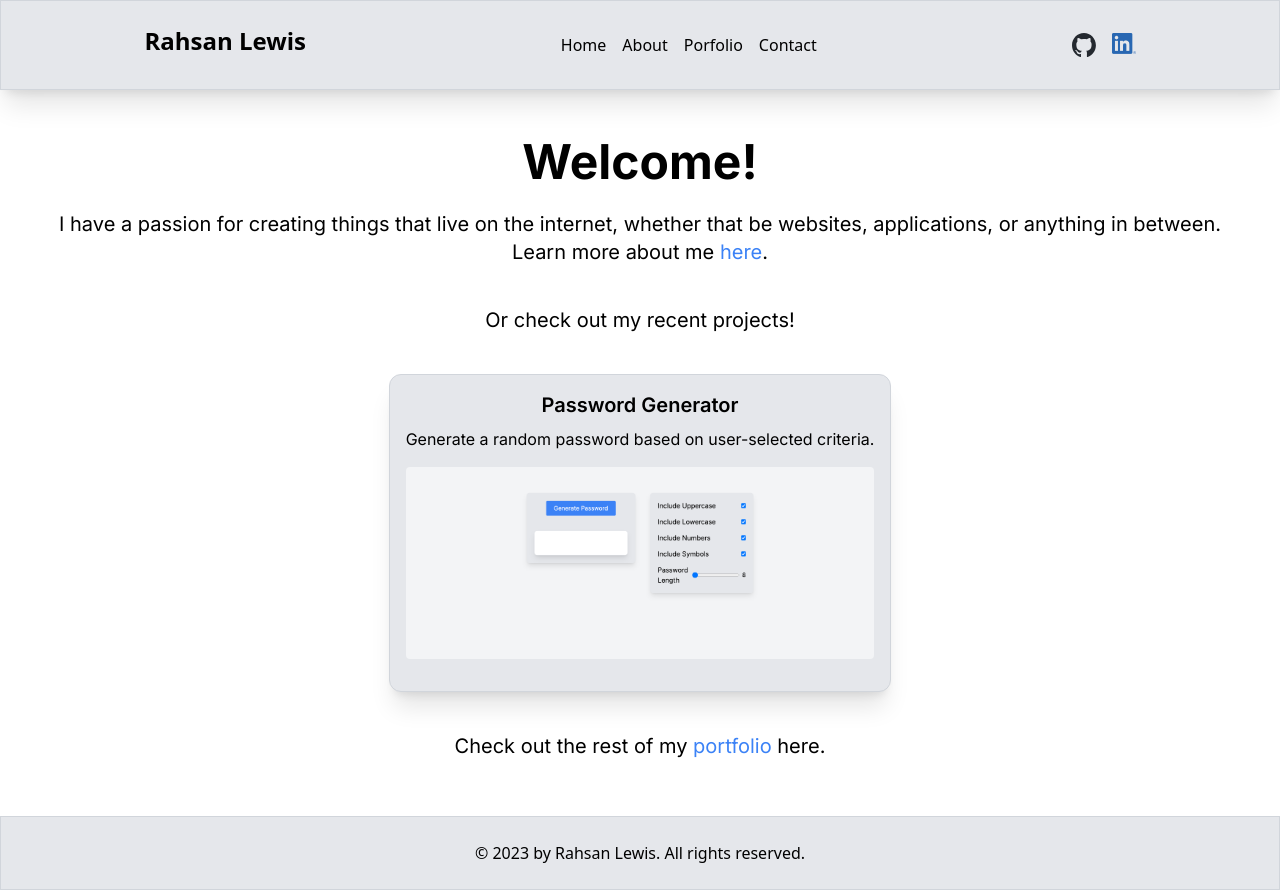
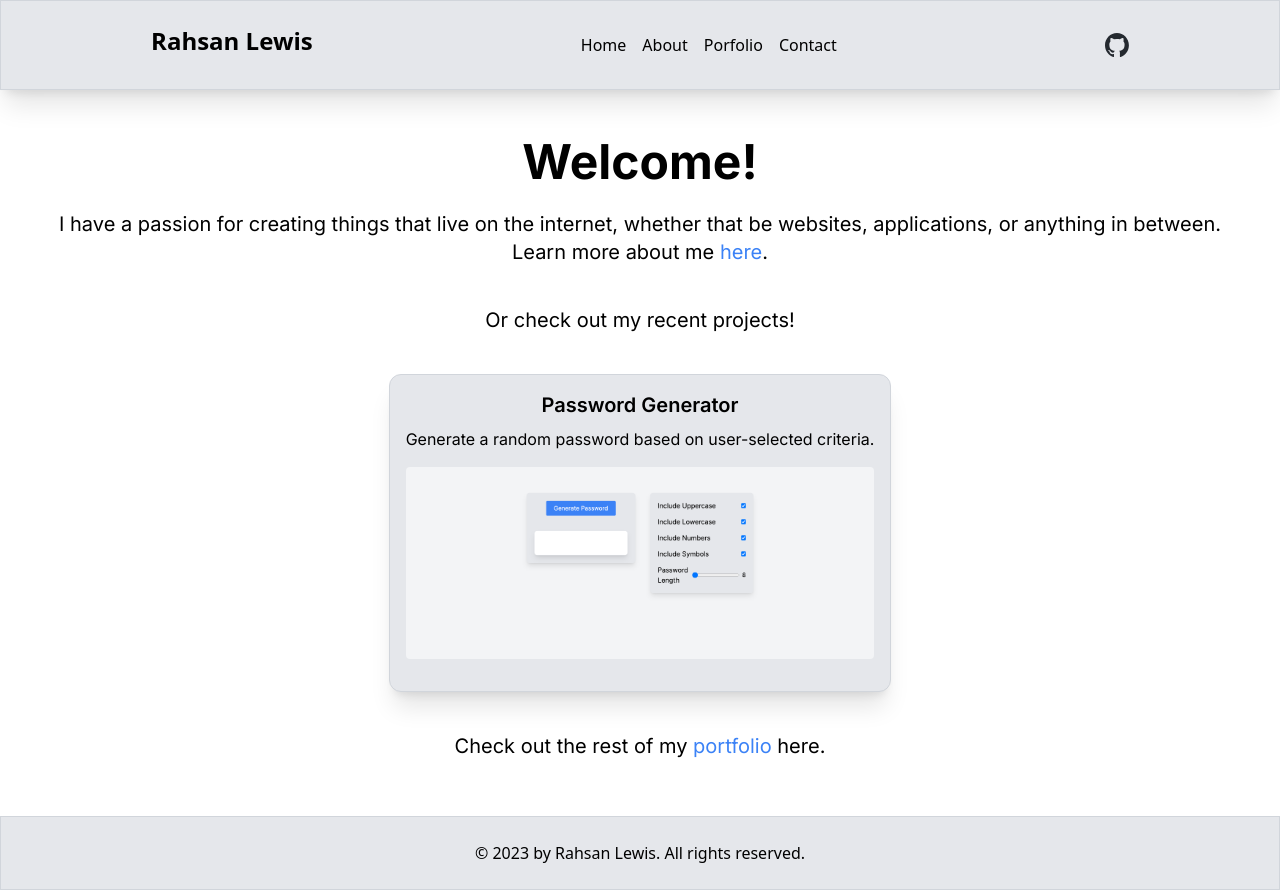
Before and after one commit to RahsanLewis/React-Portfolio, a Next.js app in the folder my-portfolio/: page / in a window 1280 px wide. Built offline with nearby package versions, Linux system fonts and the light colour scheme.

Commit message:
removed linkedin icon

```diff
--- a/my-portfolio/src/components/header.tsx
+++ b/my-portfolio/src/components/header.tsx
@@ -39,11 +39,6 @@ const Header = () => {
                                 <img src="/images/github-mark/github-mark.svg" alt="GitHub" width="24" height="24" />
                             </a>
                         </li>
-                        <li>
-                            <a href="https://www.linkedin.com/in/rahsan-lewis/">
-                                <img src="/images/Linkedin-Logos/LI-In-Bug.png" alt="LinkedIn" width="24" height="24" />
-                            </a>
-                        </li>
                     </ul>
                 </nav>
             </div>
```
